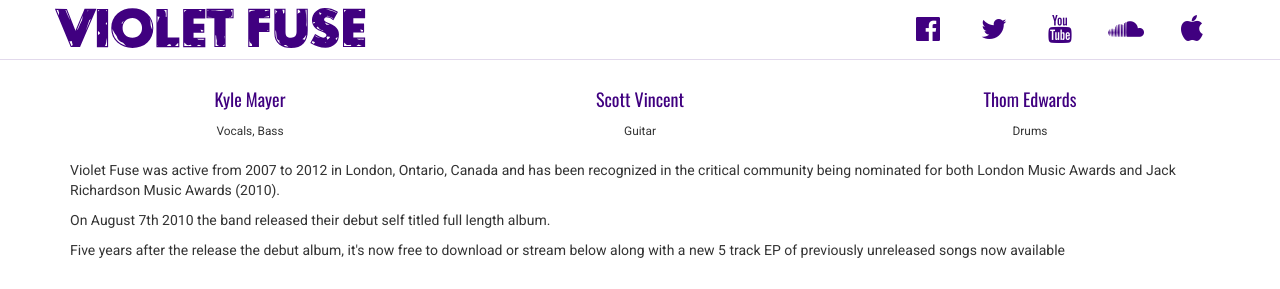
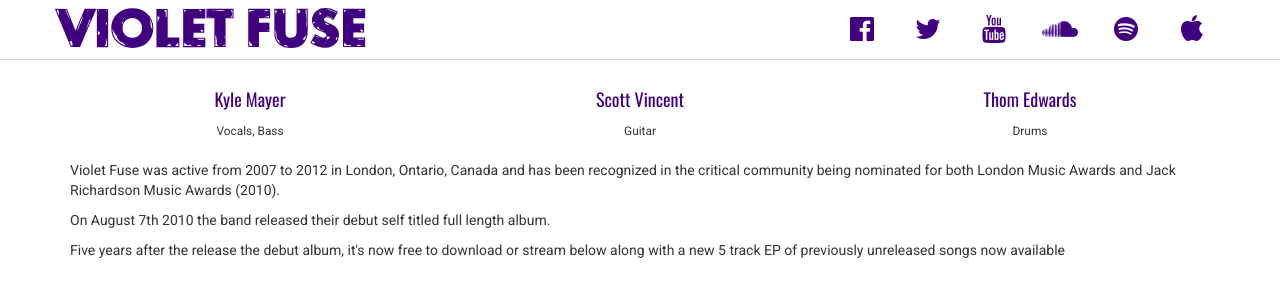
Before and after one commit to scottvincent/violetfuse, a plain HTML site: page index.html in a window 1280 px wide. Shown: the top 289 px of the page. Drawn offline with nearby package versions, Linux system fonts and the light colour scheme.

Commit message:
Add spotify link

```diff
--- a/index.html
+++ b/index.html
@@ -56,6 +56,9 @@
             </li>
           	<li>
                 <a href="//soundcloud.com/violet-fuse" target="_blank" title="Soundcloud"><span class=""><i class="fa fa-soundcloud fa-2x fa-fw"></i></span><span class="hidden">SoundCloud</span></a>
+            </li>
+		<li>
+                <a href="//open.spotify.com/artist/5bQ7bdn9QmObzjTZXZHEuI" target="_blank" title="Spotify"><span class=""><i class="fa fa-spotify fa-2x fa-fw"></i></span><span class="hidden">Spotify</span></a>
             </li>
           	<li>
                 <a href="//itunes.apple.com/ca/artist/violet-fuse/id392458352?uo=4" target="_blank" title="iTunes"><span><i class="fa fa-apple fa-2x fa-fw"></i></span><span class="hidden">iTunes</span></a>
```
